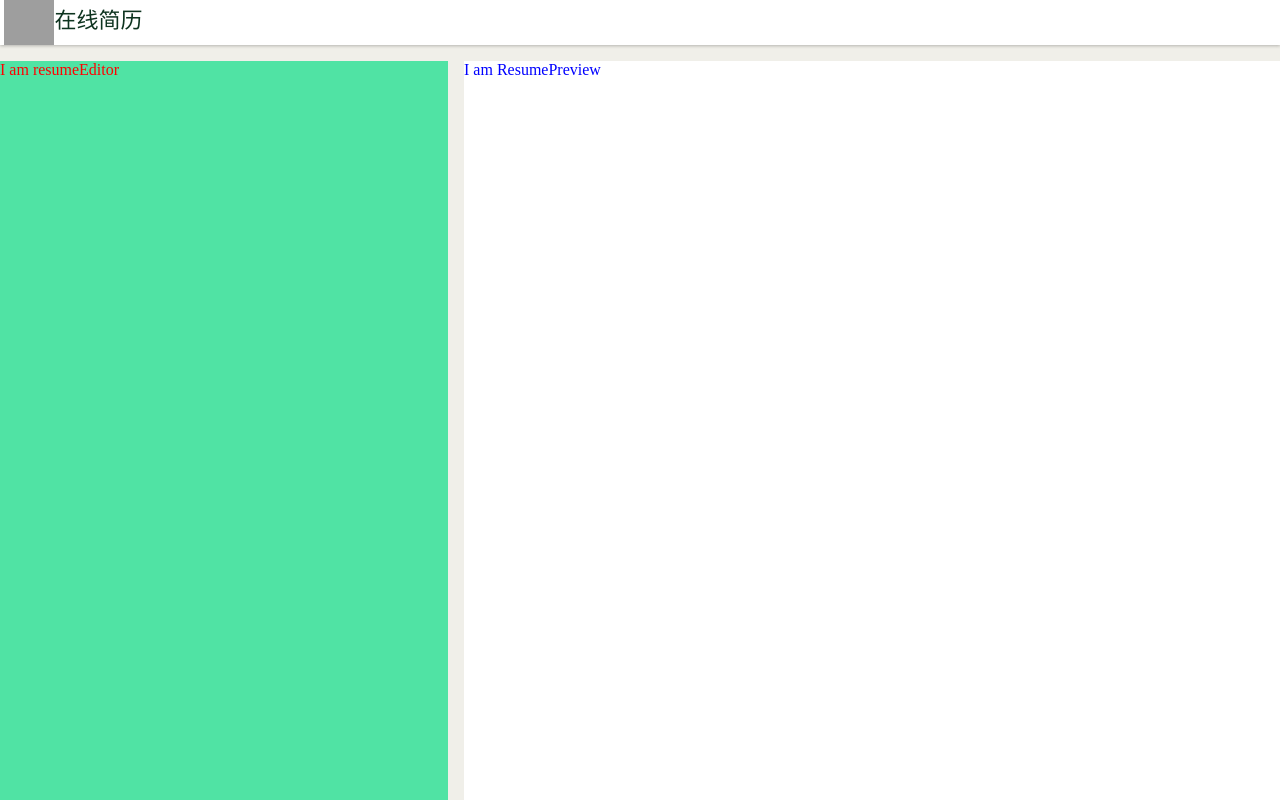
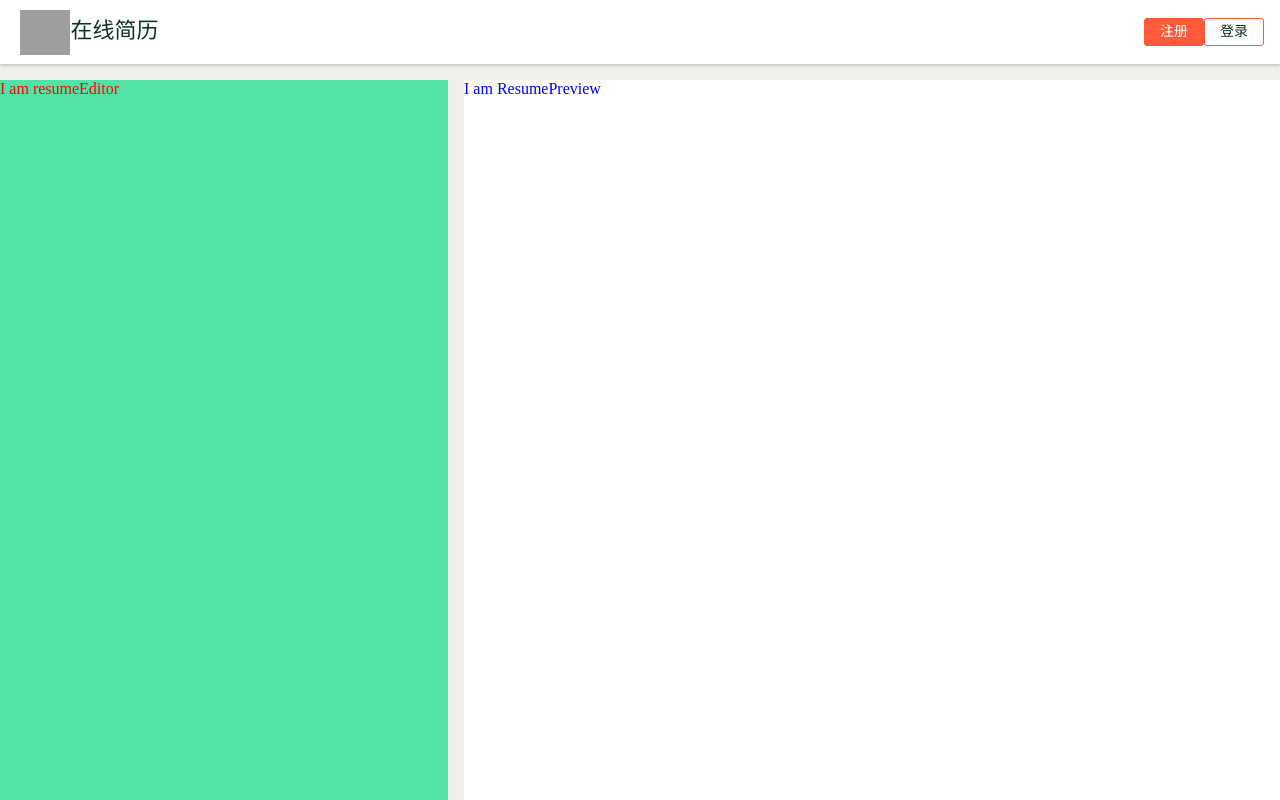
Before and after one commit to andreaxiang/resume-v2.0, a Vue app: page / in a window 1280 px wide. Built offline with nearby package versions, Linux system fonts and the light colour scheme; grey boxes are pictures that could not be loaded.

Commit message:
Topbar增加登录注册俩按钮

```diff
--- a/src/components/Topbar.vue
+++ b/src/components/Topbar.vue
@@ -1,8 +1,14 @@
 <template>
    <div id="topbar">
+     <div class="wrapper">
        <div class="logo">
          <img src="https://ooo.0o0.ooo/2017/08/04/59841e858990d.png"/>
          <span>在线简历</span>
+       </div>
+       <div class="actions">
+         <a href="#" class="button primary" >注册</a>
+         <a href="#" class="button">登录</a>
+       </div>
      </div>
    </div>
  </template>
@@ -18,6 +24,17 @@
 #topbar {
    background:#fff;
    box-shadow:0 1px 3px 0 rgba(0,0,0,0.25);
+   >.wrapper {
+     min-width: 1024px;
+     max-width: 1440px;
+     margin: 0 auto;
+     height:64px;
+   }
+   >.wrapper {
+     display: flex;
+     justify-content: space-between;
+     align-items: center;
+     padding: 0 16px;
      >.logo {
        font-size:22px;
        color:#0d331f;
@@ -29,4 +46,30 @@
        }
      }
    }
+}
+ .button {
+   width: 60px;
+   height: 28px;
+   border: 1px solid #ff5b3b;
+   border-radius: 3px;
+   cursor: pointer;
+   font-size: 14px;
+   background: #fff;
+   color: #0d331f;
+   text-decoration: none;
+   display: inline-flex;
+   justify-content: center;
+   align-items: center;
+   vertical-align: middle;
+   &:hover{
+     box-shadow: 1px 1px 1px hsla(0,0,0,.3);
+   }
+   &.primary {
+     background:#ff5b3b;
+     color: #fff;
+   }
+ }
+ .actions {
+   display: flex;
+ }
  </style>
```
Lines whose indentation alone changed are shown as unchanged.
